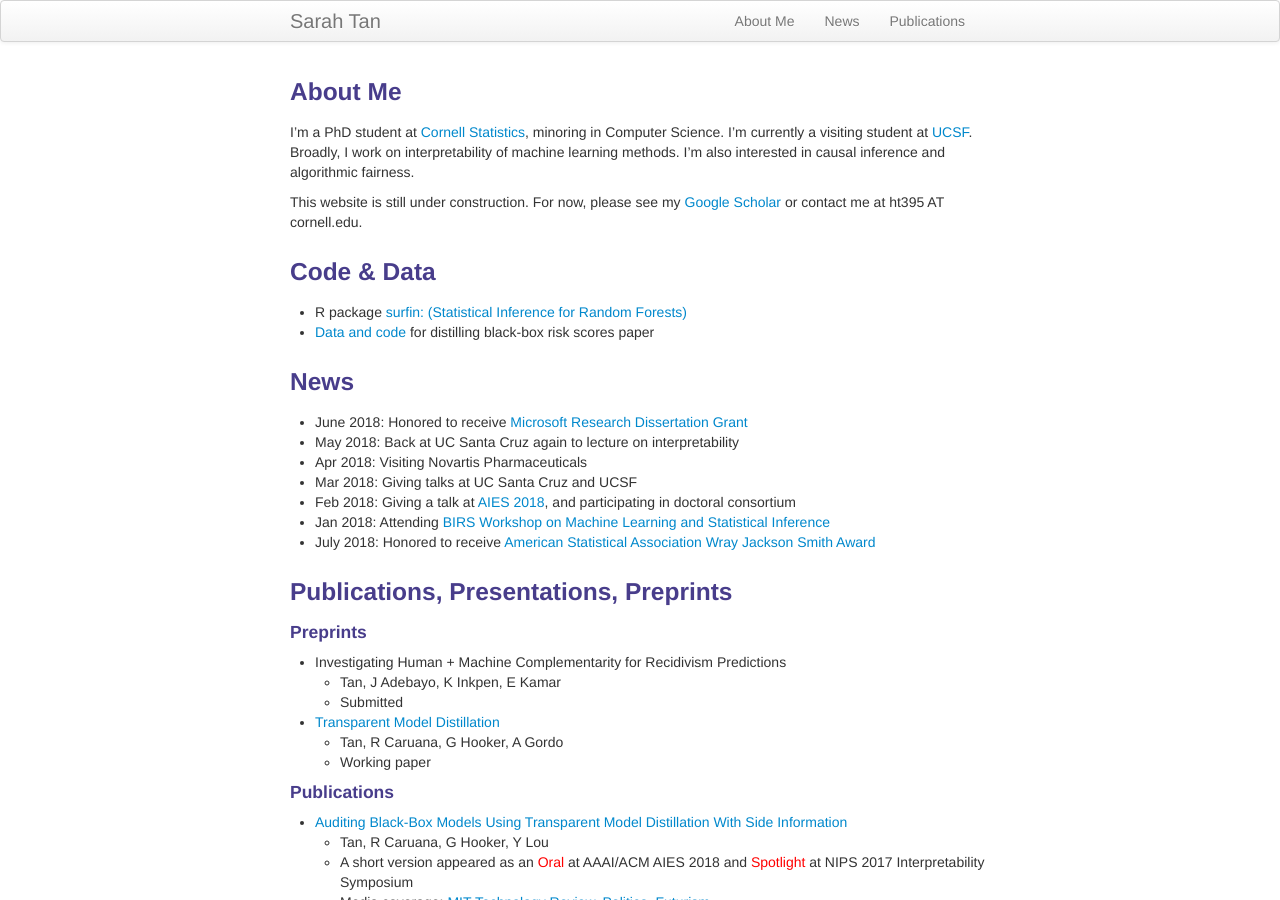
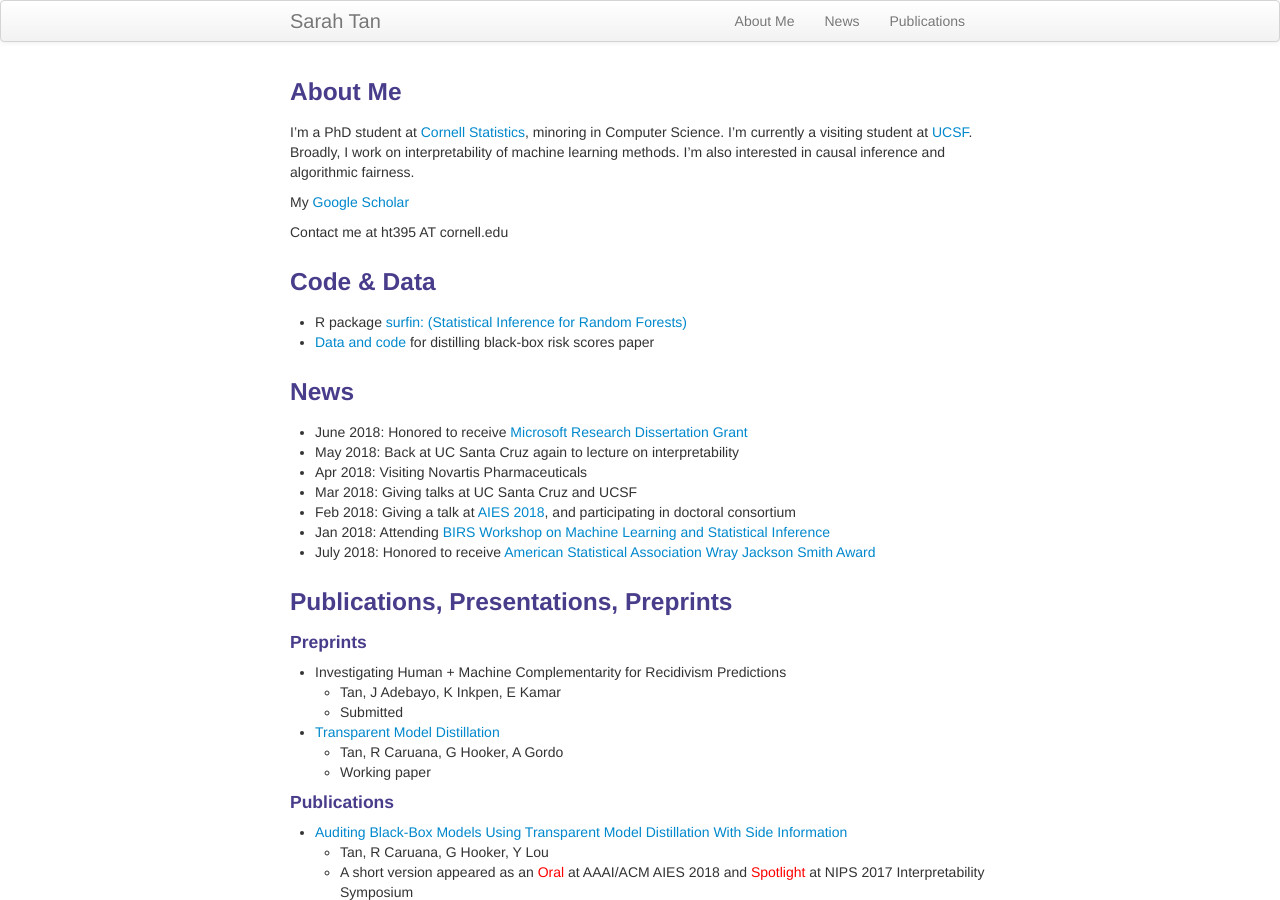
Before and after one commit to shftan/shftan.github.io, a Jekyll site: the page built from index.md, in a window 1280 px wide and 900 px high. Built offline with Jekyll 4.4.1, drawn with Linux system fonts in a browser that asks for light colours.

Commit message:
Update index.md

```diff
--- a/index.md
+++ b/index.md
@@ -9,7 +9,9 @@ keywords: Sarah Tan, Cornell, Statistics, interpretability, causal inference
 </div>
 I'm a PhD student at [Cornell Statistics](https://stat.cornell.edu/), minoring in Computer Science. I'm currently a visiting student at [UCSF](https://epibiostat.ucsf.edu/). Broadly, I work on interpretability of machine learning methods. I'm also interested in causal inference and algorithmic fairness.
 
-This website is still under construction. For now, please see my <a href="https://scholar.google.com/citations?user=_tSKmPYAAAAJ&hl=en">Google Scholar</a> or contact me at ht395 AT cornell.edu.
+My <a href="https://scholar.google.com/citations?user=_tSKmPYAAAAJ&hl=en">Google Scholar</a>
+
+Contact me at ht395 AT cornell.edu
 
 <div class="row-fluid" id="code"><h3>Code & Data</h3>
 </div>
```
